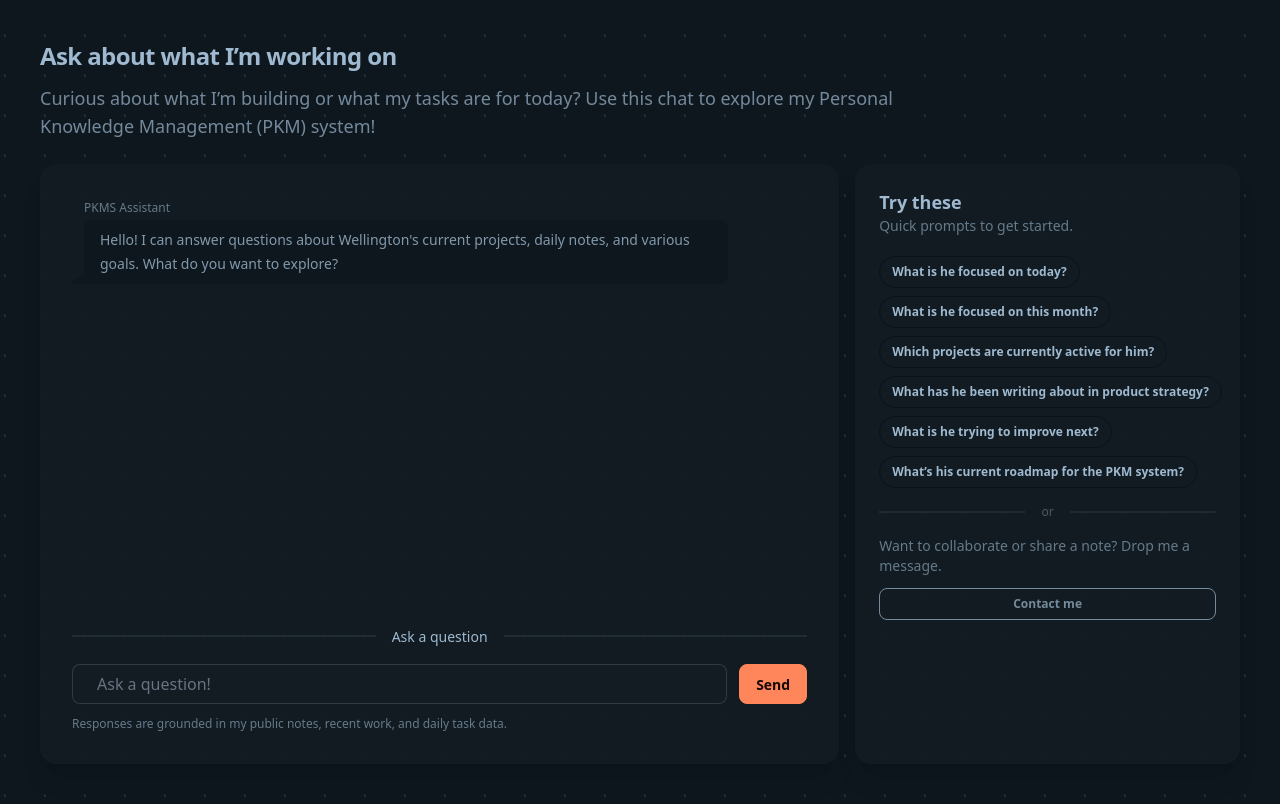
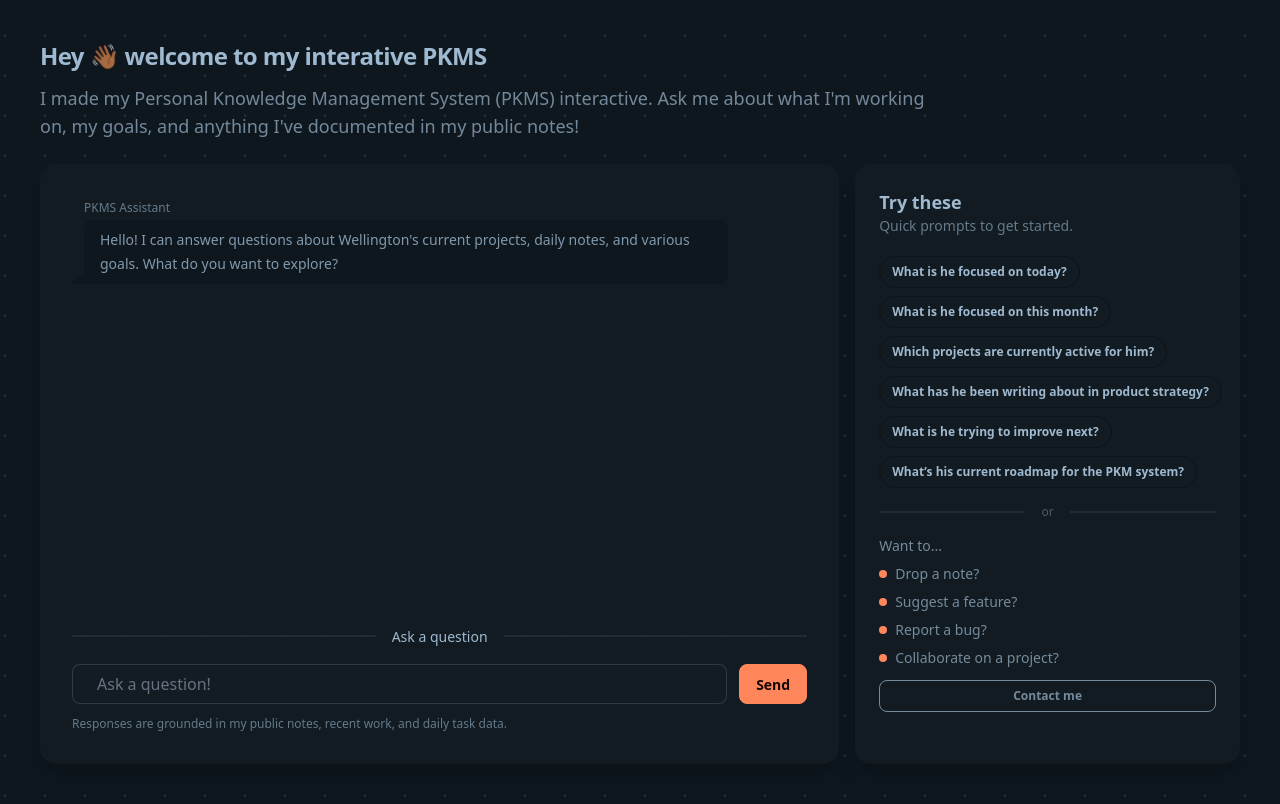
Before and after one commit to ajistrying/tap-in, a SvelteKit app: page / in a window 1280 px wide. Built offline with nearby package versions, Linux system fonts and the light colour scheme.

Commit message:
message me and main page tweaks

```diff
--- a/src/routes/+page.svelte
+++ b/src/routes/+page.svelte
@@ -178,9 +178,9 @@
   </div>
   <section class="relative z-10 mx-auto flex w-full max-w-7xl flex-col gap-6 px-4 py-10 sm:px-6 lg:px-10">
     <header class="flex flex-col gap-3">
-      <h1 class="text-2xl font-semibold tracking-tight lg:text-left text-center">Ask about what I’m working on</h1>
+      <h1 class="text-2xl font-semibold tracking-tight lg:text-left text-center">Hey 👋🏾 welcome to my interative PKMS</h1>
       <p class="sm:w-full lg:w-3/4 text-base text-base-content/70 sm:text-lg text-center lg:text-left">
-        Curious about what I’m building or what my tasks are for today? Use this chat to explore my Personal Knowledge Management (PKM) system!
+        I made my Personal Knowledge Management System (PKMS) interactive. Ask me about what I'm working on, my goals, and anything I've documented in my public notes!
       </p>
     </header>
 
@@ -273,9 +273,27 @@
                 </div>
                 <div class="divider text-xs text-base-content/40 -my-1">or</div>
                 <div class="space-y-3 text-sm text-base-content/70">
-                    <p class="text-sm text-base-content/60">
-                        Want to collaborate or share a note? Drop me a message.
-                    </p>
+                    <ul class="space-y-2 text-sm text-base-content/70">
+                        <li class="flex items-center gap-2">
+                            Want to...
+                        </li>
+                        <li class="flex items-center gap-2">
+                            <span class="h-2 w-2 rounded-full bg-primary"></span>
+                            Drop a note?
+                        </li>
+                        <li class="flex items-center gap-2">
+                            <span class="h-2 w-2 rounded-full bg-primary"></span>
+                            Suggest a feature?
+                        </li>
+                        <li class="flex items-center gap-2">
+                            <span class="h-2 w-2 rounded-full bg-primary"></span>
+                            Report a bug?
+                        </li>
+                        <li class="flex items-center gap-2">
+                            <span class="h-2 w-2 rounded-full bg-primary"></span>
+                            Collaborate on a project?
+                        </li>
+                    </ul>
                     <button class="btn btn-outline btn-sm w-full" type="button" on:click={openContactModal}>
                         Contact me
                     </button>
```
